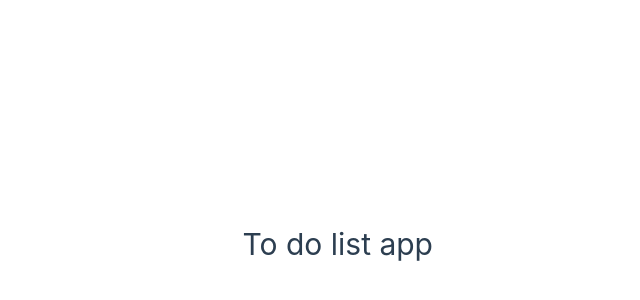
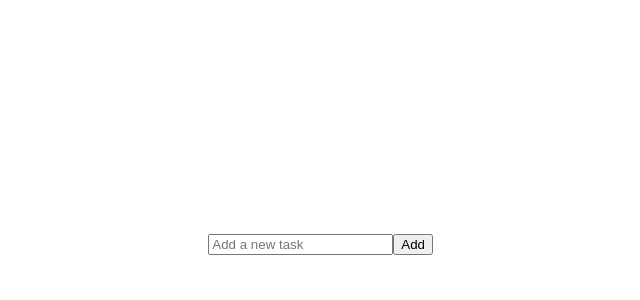
Before and after one commit to PiotrKersten/to-do-list-vue-app, a Vue app: page / in a window 1280 px wide. Shown: the part 156-456 px from the top of the page, without its empty margins (207-847 px from the left). Built offline with nearby package versions, Linux system fonts and the light colour scheme; the HTML template or start-up script is replaced by a standard one.

Commit message:
Raw logic

```diff
--- a/package.json
+++ b/package.json
@@ -13,7 +13,8 @@
     "format": "prettier --write src/"
   },
   "dependencies": {
-    "vue": "^3.5.12"
+    "vue": "^3.5.12",
+    "vue-toastification": "^2.0.0-rc.5"
   },
   "devDependencies": {
     "@tsconfig/node22": "^22.0.0",
@@ -22,7 +23,7 @@
     "@vue/eslint-config-prettier": "^10.1.0",
     "@vue/eslint-config-typescript": "^14.1.3",
     "@vue/tsconfig": "^0.5.1",
-    "eslint": "^9.14.0",
+    "eslint": "^9.15.0",
     "eslint-plugin-vue": "^9.30.0",
     "npm-run-all2": "^7.0.1",
     "prettier": "^3.3.3",
--- a/src/App.vue
+++ b/src/App.vue
@@ -1,3 +1,22 @@
+<script setup lang="ts">
+import { reactive } from 'vue'
+import NewTask from '@/components/NewTask.vue'
+import TaskList from '@/components/TaskList.vue'
+
+const tasks = reactive<{ title: string; completed: boolean }[]>([])
+
+const addTask = (title: string) => {
+  tasks.push({ title, completed: false })
+}
+
+const removeTask = (index: number) => {
+  tasks.splice(index, 1)
+}
+</script>
+
 <template>
-  <h1>To do list app</h1>
+  <div>
+    <NewTask @task-added="addTask" />
+    <TaskList :tasks="tasks" @delete-task="removeTask" />
+  </div>
 </template>
--- /dev/null
+++ b/src/components/NewTask.vue
@@ -0,0 +1,26 @@
+<script setup lang="ts">
+import { ref } from 'vue'
+import { useToast } from 'vue-toastification'
+
+const newTask = ref('')
+const toast = useToast()
+const emit = defineEmits(['task-added'])
+
+const addTask = () => {
+  if (newTask.value.trim()) {
+    emit('task-added', newTask.value.trim())
+    newTask.value = ''
+    toast.success('Task added succesfully')
+  } else {
+    toast.error('Cannot add empty task')
+  }
+  return { newTask, addTask }
+}
+</script>
+
+<template>
+  <div class="p-6 rounded-lg shadow-md">
+    <input v-model="newTask" placeholder="Add a new task" />
+    <button @click="addTask">Add</button>
+  </div>
+</template>
--- /dev/null
+++ b/src/components/TaskList.vue
@@ -0,0 +1,40 @@
+<script setup lang="ts">
+import { reactive } from 'vue'
+import { useToast } from 'vue-toastification'
+
+const toast = useToast()
+const emit = defineEmits(['delete-task', 'toggle-task'])
+
+defineProps<{
+  tasks: { title: string; completed: boolean }[]
+}>()
+
+const deleteTask = (index: number) => {
+  emit('delete-task', index)
+  toast.info('Task successfully deleted')
+}
+
+const toggleTaskCompletion = (index: number) => {
+  emit('toggle-task', index)
+  toast.info('Task status updated')
+}
+</script>
+
+<style>
+.completed {
+  text-decoration: line-through;
+  color: gray;
+}
+</style>
+
+<template>
+  <div>
+    <ul>
+      <li v-for="(task, index) in tasks" :key="index">
+        <input type="checkbox" :checked="task.completed" @change="toggleTaskCompletion(index)" />
+        <span :class="{ completed: task.completed }">{{ task.title }}</span>
+        <button @click="deleteTask(index)">Delete</button>
+      </li>
+    </ul>
+  </div>
+</template>
--- a/vite.config.ts
+++ b/vite.config.ts
@@ -8,7 +8,7 @@ import vueDevTools from 'vite-plugin-vue-devtools'
 export default defineConfig({
   plugins: [vue(), vueDevTools()],
   server: {
-    port: 3000,
+    port: 5000,
   },
   resolve: {
     alias: {
```
Also changed, not shown: src/main.ts (+7 -1 lines), 1 other file (tests, documents, lock files or other folders).
